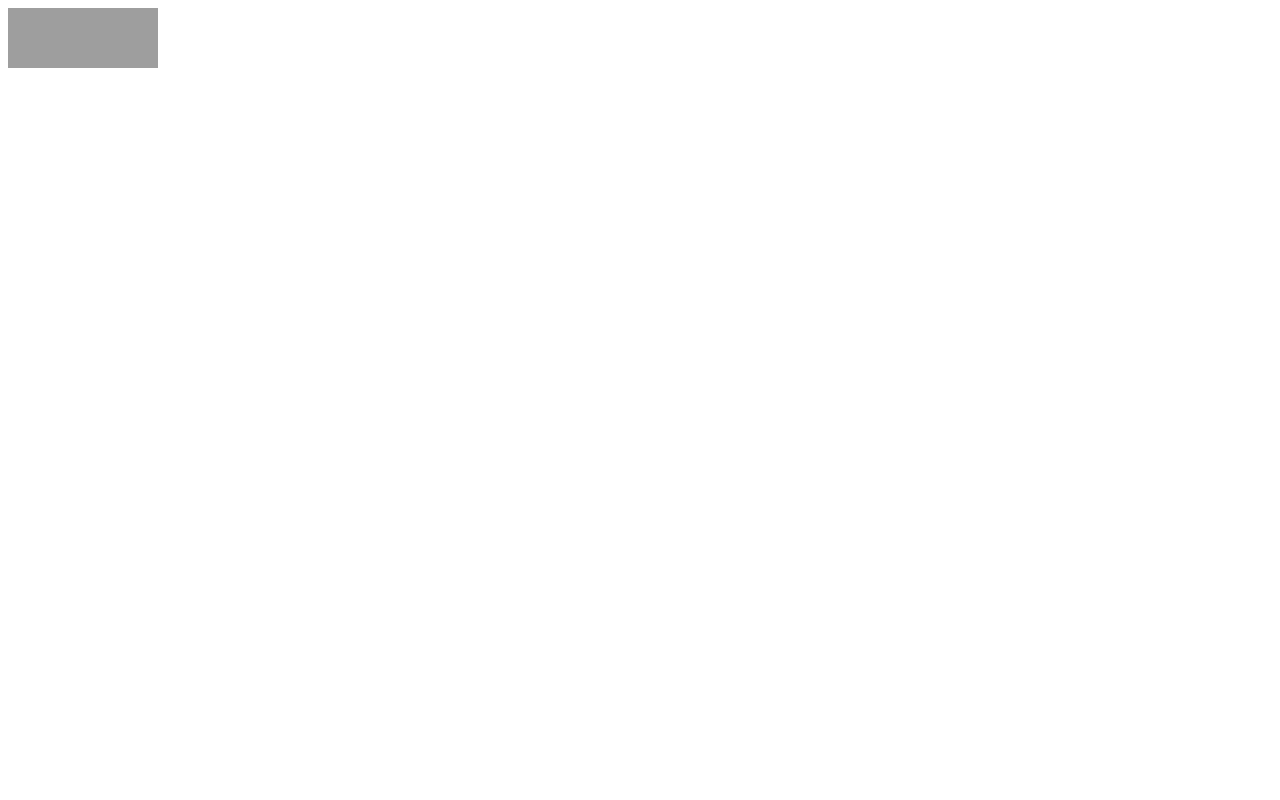
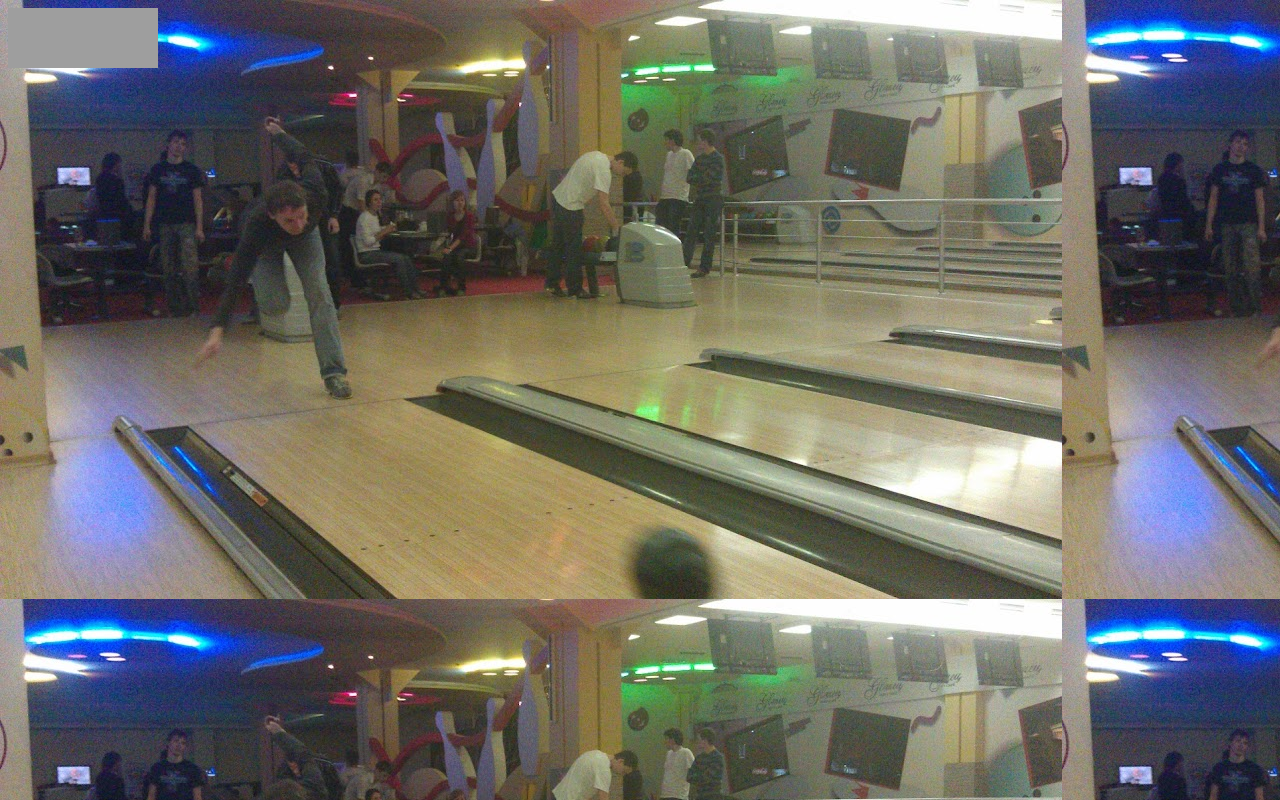
Before and after one commit to budnik/dmitriybudnik.github.com, a plain HTML site: page index.html in a window 1280 px wide. Drawn offline with Linux system fonts and the light colour scheme; grey boxes are pictures that could not be loaded.

Commit message:
Added photo as background

```diff
--- a/index.html
+++ b/index.html
@@ -1 +1,5 @@
-<html><body><script type="text/javascript" src="http://download.skype.com/share/skypebuttons/js/skypeCheck.js"></script><a href="skype:dmitriy.budnik?call"><img src="http://mystatus.skype.com/balloon/dmitriy%2Ebudnik" style="border: none;" width="150" height="60" alt="My status" /></a></body></html>
+<html><head>
+<style type="text/css">
+body {background-image:url('/IMAG0143.jpg');}
+</style>
+</head><body><script type="text/javascript" src="http://download.skype.com/share/skypebuttons/js/skypeCheck.js"></script><a href="skype:dmitriy.budnik?call"><img src="http://mystatus.skype.com/balloon/dmitriy%2Ebudnik" style="border: none;" width="150" height="60" alt="My status" /></a></body></html>
```
